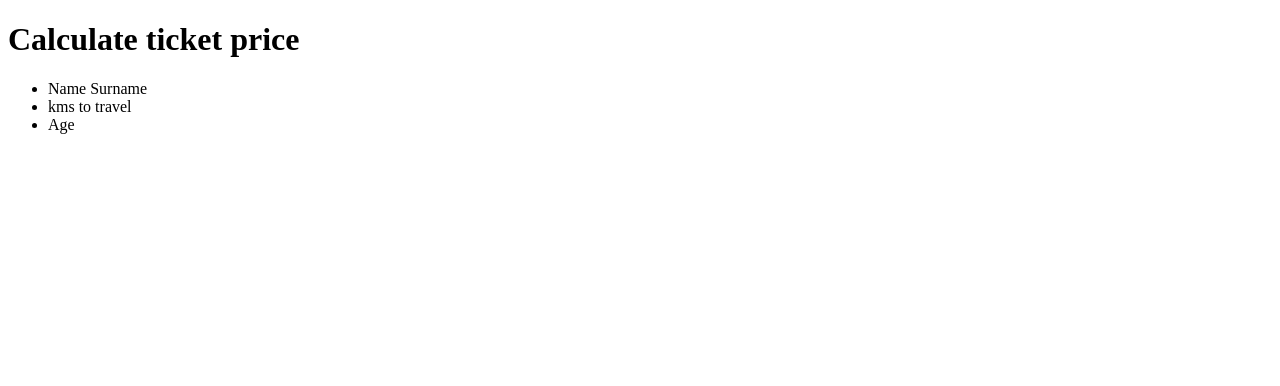
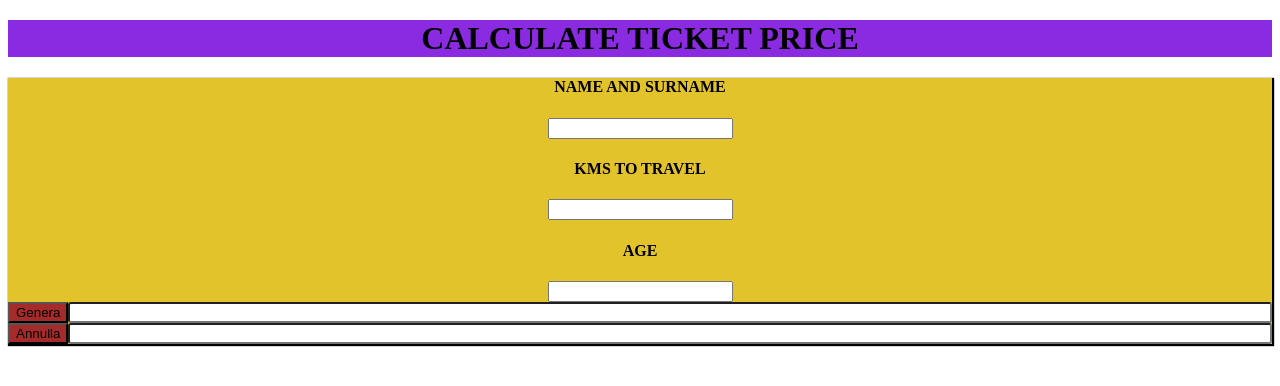
Before and after one commit to leamusa/js-biglietto-treno-form, a plain HTML site: page index.html in a window 1280 px wide. Drawn offline with Linux system fonts and the light colour scheme.

Commit message:
coming back to the orgin flex box imput and buttons

```diff
--- a/assets/css/style.css
+++ b/assets/css/style.css
@@ -0,0 +1,38 @@
+h1 {
+  background-color: blueviolet;
+  color: black;
+  text-align: center;
+  margin-top: 20px;
+  text-transform: uppercase;
+}
+section {
+  background-color: rgb(226, 195, 43);
+  color: black;
+  text-align: center;
+  margin-top: 20px;
+  text-transform: uppercase;
+  box-shadow: 1px 1px 1px 1px;
+}
+section li {
+  background-color: blue;
+  padding-left: 5px;
+  color: rgb(12, 12, 12);
+  padding-top: 20px;
+  border: 2px dashed;
+}
+.flex-form-container {
+  display: flex;
+  display: -webkit-flex;
+  flex-direction: row;
+  -webkit-flex-direction: row;
+}
+button.btn-primary,
+button.btn-secondary {
+  background-color: brown;
+}
+.flex-form-input {
+  flex: 1;
+  -webkit-flex: 1;
+  color: brown;
+  border-radius: 3px;
+}
--- a/index.html
+++ b/index.html
@@ -13,11 +13,29 @@
     </header>
     <main>
       <section>
-        <ul class="price">
-          <li>Name Surname</li>
-          <li>kms to travel</li>
-          <li>Age</li>
-        </ul>
+        <div class="d-flex box">
+          <div class="container">
+            <h4 id="output-name">Name and surname</h4>
+            <input id="btn-input1" type="text" value="" />
+          </div>
+
+          <div class="container">
+            <h4 id="output-name">kms to travel</h4>
+            <input id="btn-input2" type="text" value="" />
+          </div>
+          <div class="container">
+            <h4 id="output-name">Age</h4>
+            <input id="btn-input3" type="text" value="" />
+          </div>
+        </div>
+        <div class="flex-form-container">
+          <button class="btn btn-primary flex-form-btn">Genera</button>
+          <input type="text" id="nome" class="flex-form-input" />
+        </div>
+        <div class="flex-form-container">
+          <button class="btn btn-primary flex-form-btn">Annulla</button>
+          <input type="text" id="nome" class="flex-form-input" />
+        </div>
       </section>
     </main>
     <script src="./assets/js/main.js"></script>
```
Also changed, not shown: 1 other file.
